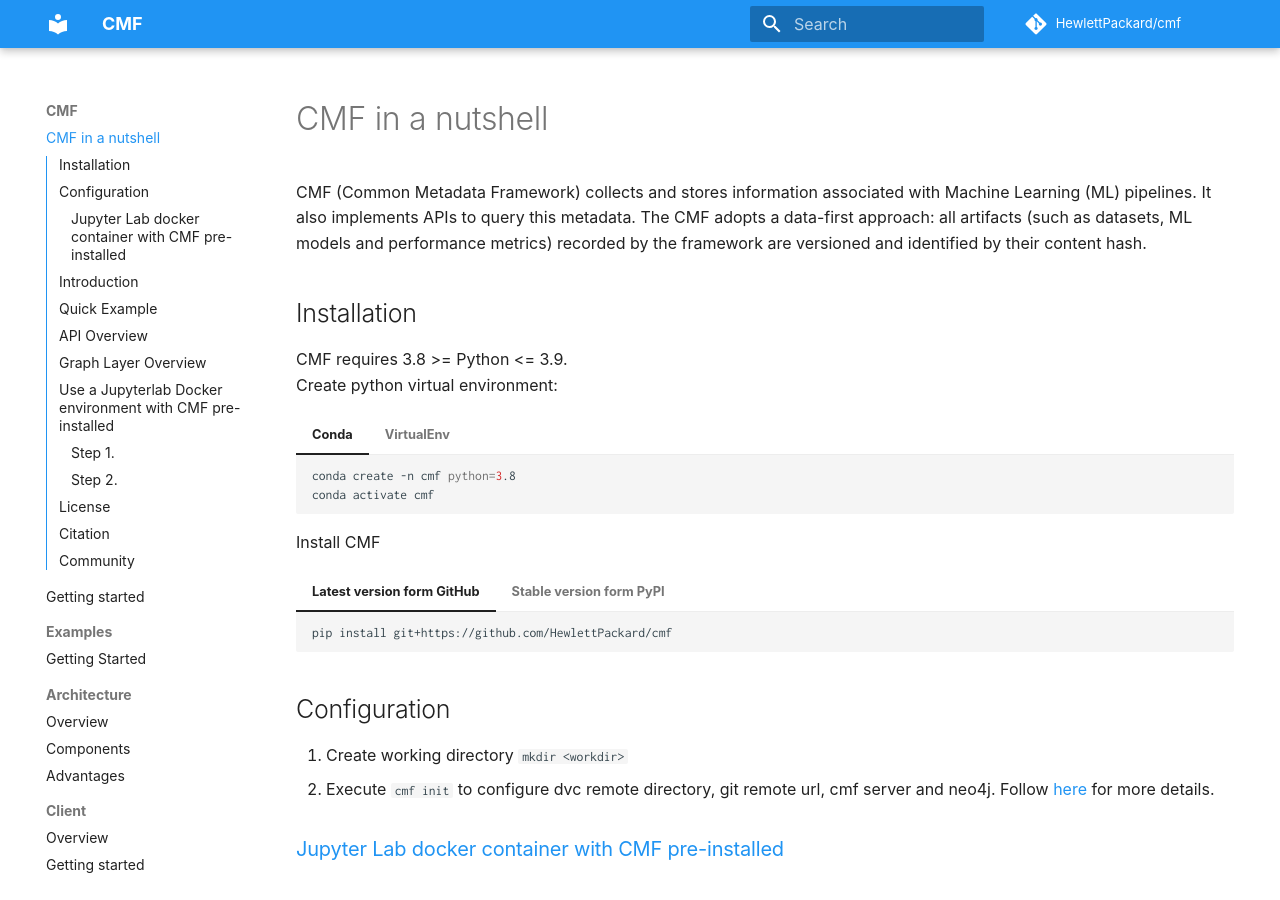
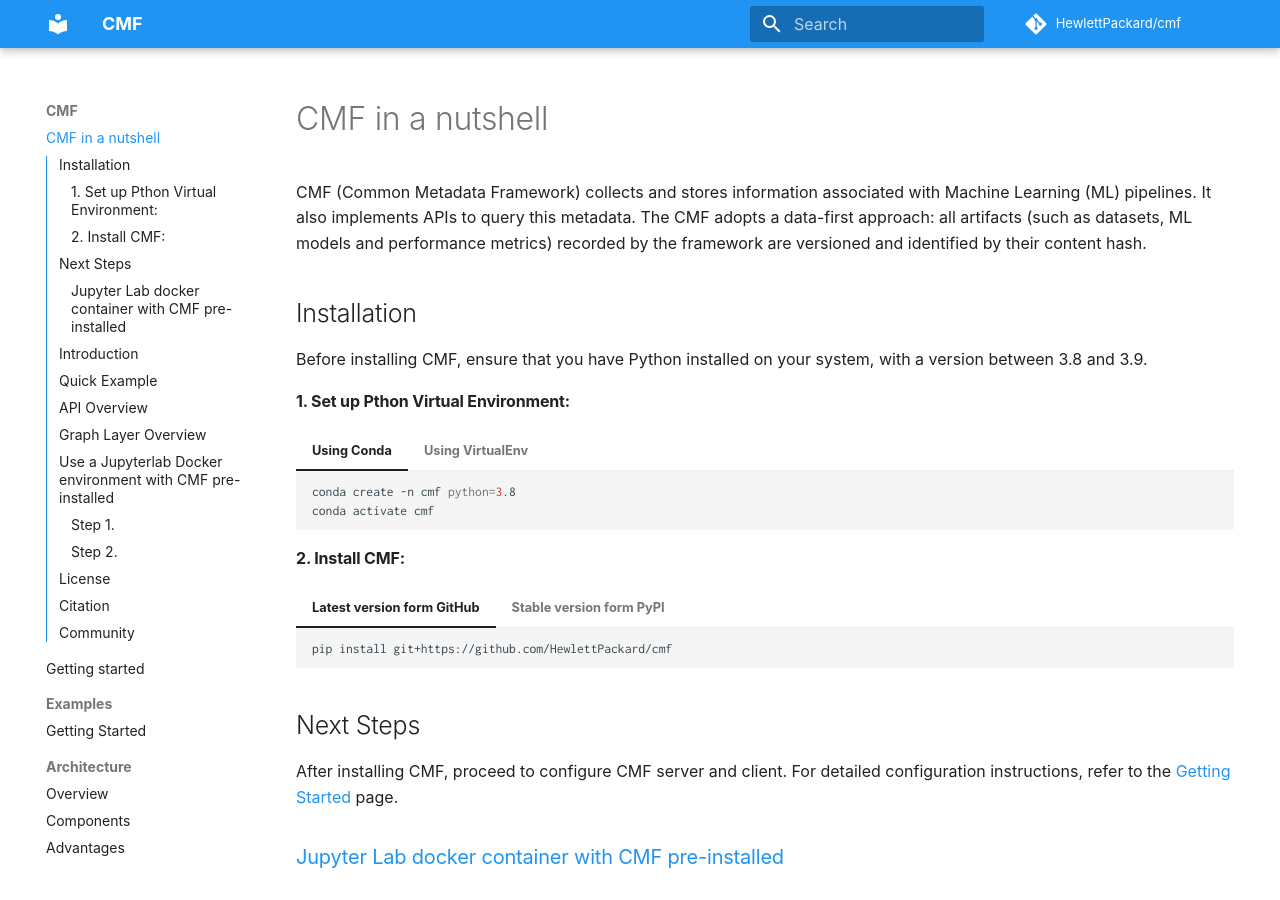
Before and after one commit to HewlettPackard/cmf, an MkDocs documentation site: the page built from docs/index.md, in a window 1280 px wide and 900 px high. Built offline with MkDocs 1.6.1 and Material for MkDocs 9.7.7, drawn with Linux system fonts in a browser that asks for light colours; some web fonts are replaced; comment, search, counter and statistics services are not loaded.

Commit message:
Update index.md
Updated Installation and Configuration of CMF.

````diff
--- a/docs/index.md
+++ b/docs/index.md
@@ -5,22 +5,23 @@
 models and performance metrics) recorded by the framework are versioned and identified by their content hash.
 
 ## Installation
-CMF requires 3.8 >= Python <= 3.9.<br>
-Create python virtual environment:
+Before installing CMF, ensure that you have Python installed on your system, with a version between 3.8 and 3.9.
 
-=== "Conda"
+#### 1. Set up Pthon Virtual Environment:
+
+=== "Using Conda"
     ```shell
     conda create -n cmf python=3.8
     conda activate cmf
     ```
 
-=== "VirtualEnv"
+=== "Using VirtualEnv"
     ```shell
     virtualenv --python=3.8 .cmf
     source .cmf/bin/activate
     ```
 
-Install CMF
+#### 2. Install CMF:
 
 === "Latest version form GitHub"
     ```shell
@@ -31,12 +32,13 @@
     ```shell
     # pip install cmflib
     ```
-## Configuration
-1. Create working directory `mkdir <workdir>`
-2. Execute `cmf init` to configure dvc remote directory, git remote url, cmf server and neo4j. Follow [here](./cmf_client/cmf_client.md#cmf-init) for more details.
+## Next Steps
+
+After installing CMF, proceed to configure CMF server and client. For detailed configuration instructions, refer to the [Getting Started](./cmf_client/step-by-step.md) page.
 
 
 ### [Jupyter Lab docker container with CMF pre-installed](#docker-section)
+
 ## Introduction
 Complex ML projects rely on `ML pipelines` to train and test ML models. An ML pipeline is a sequence of stages where
 each stage performs a particular task, such as data loading,  pre-processing, ML model training and testing stages.
````
